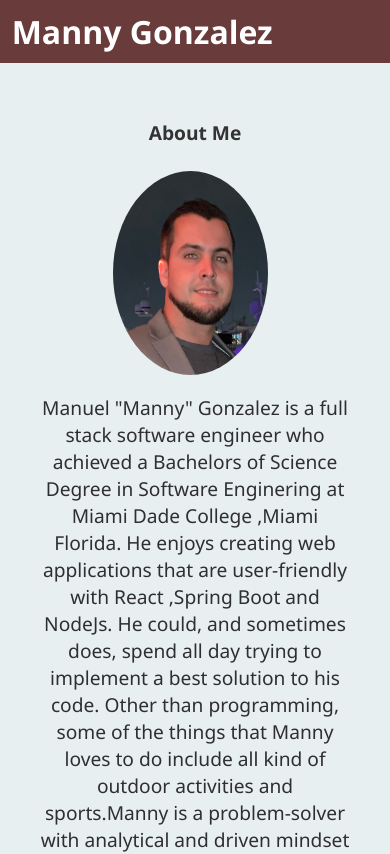
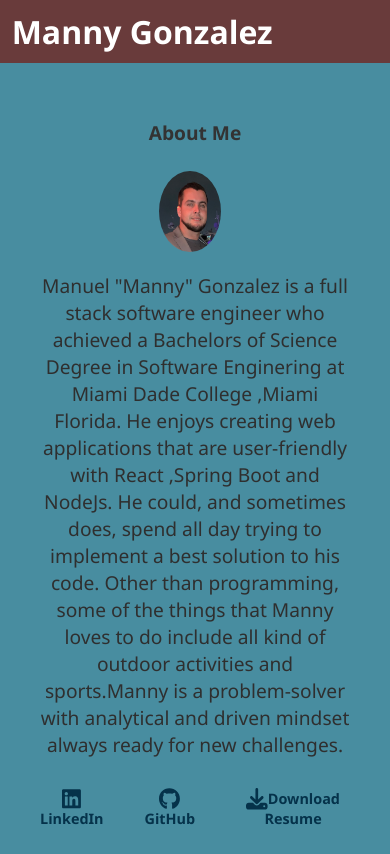
Before and after one commit to mgonzalez0825/react-portfolio-website, a React (Create React App) app: page / in a window 390 px wide. Shown: the top 854 px of the page. Built offline with nearby package versions, Linux system fonts and the light colour scheme.

Commit message:
about section formatting

```diff
--- a/src/components/About.css
+++ b/src/components/About.css
@@ -5,7 +5,7 @@
 
     padding: 40px;
     text-align: center;
-    background-color: #e8eff1;
+    background-color: #488da0;
   }
 
   .container {
@@ -26,7 +26,7 @@
 
     align-items:center;
     display: flex;
-    flex-wrap: wrap; /* Allow content to wrap to the next line when the window is narrow */
+    flex-wrap: wrap; /*Allow content to wrap to the next line when the window is narrow */
     justify-content: center; /* Center-align the content horizontally */
 }
 
@@ -35,7 +35,7 @@
     max-width: 30%;
     max-width: 10%;  /*Ensure the image doesn't exceed its container width*/
     border-radius: 50%; /* Add rounded corners for a circular image (optional) */
-    margin-right: 20px; /* Add margin to create space between the image and text */
+    margin-right: 10px; /* Add margin to create space between the image and text */
 
 
 }
@@ -65,7 +65,7 @@
 
   .about-links a {
     text-decoration:none;
-    color: #0077b5; /* LinkedIn blue color */
+    color: #05324a; /* LinkedIn blue color */
     font-weight: bold;
   }
 
@@ -76,7 +76,7 @@
   /* Apply styles for screens with a maximum width of 768px (typical for phones) */
 @media (max-width: 768px) {
   .about-image {
-    max-width: 50%; /* Reduce the image size for smaller screens */
+    max-width: 20%; /* Reduce the image size for smaller screens */
     margin-right: 10px; /* Reduce the margin for space optimization */
   }
 
```
